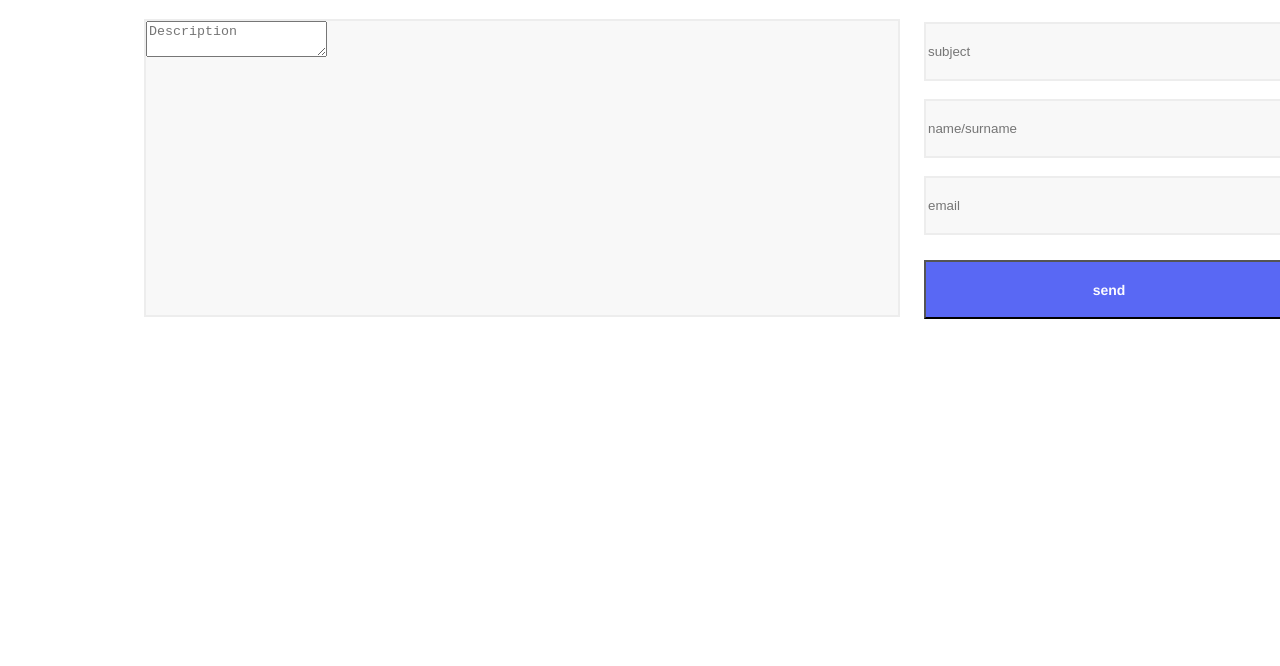
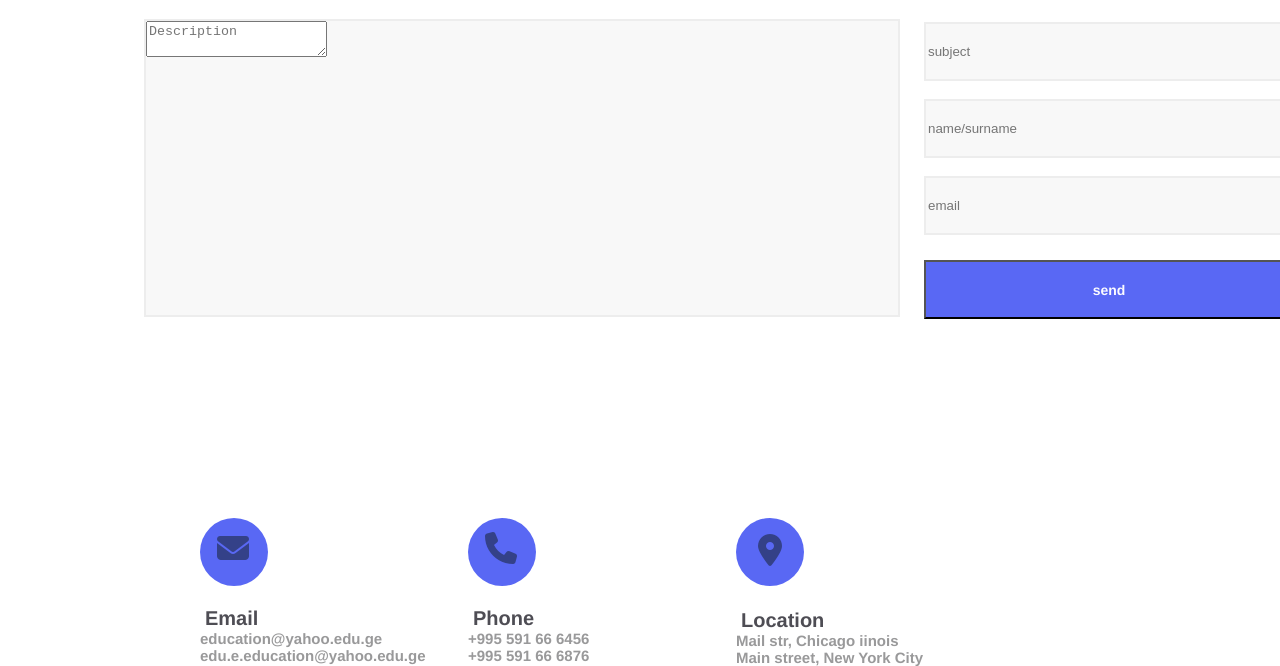
Before and after one commit to datunarobakidze/shualeduri3, a plain HTML site: page index.html in a window 1280 px wide. Shown: the part 139-805 px from the top of the page. Drawn offline with Linux system fonts and the light colour scheme.

Commit message:
icons done
icon styled

```diff
--- a/css/styles.css
+++ b/css/styles.css
@@ -65,3 +65,66 @@ font-style: normal;
 font-weight: 700;
 line-height: normal;
 }
+.icon {
+    width: 68px;
+height: 68px;
+flex-shrink: 0;
+background-color: #5968F4;
+border-radius: 50%;
+margin-right: 200px;
+/* border: 2px solid blue; */
+}
+.fa-envelope {
+    margin-left: 17px;
+    margin-top: 30px;
+    color: #344188;
+}
+.fa-phone {
+    margin-left: 17px;
+    margin-top: 30px;
+    color: #344188;
+
+}
+.fa-location-dot {
+    margin-left: 22px;
+    margin-top: 32px;
+    color: #344188;
+}
+.s1 {
+    margin-left:  200px;
+}
+h4 {
+    margin-top: 50px;
+    margin-left: 5px;
+    color: #4E4D54;
+font-family: Helvetica;
+font-size: 20px;
+font-style: normal;
+font-weight: 700;
+line-height: normal;
+}
+a {
+    color: #99999A;
+font-family: Helvetica;
+font-size: 15px;
+font-style: normal;
+font-weight: 700;
+line-height: normal;
+margin-top: 8px;
+
+}
+.s1{
+    display: flex;
+    flex-direction: row;
+    justify-content:space-evenly;
+    margin-right: 600px;
+
+
+}
+a {
+    max-width: 180px;
+    height: 17px;
+}
+p {
+    width: 250px;
+}
--- a/index.html
+++ b/index.html
@@ -6,6 +6,7 @@
     <title>დავალება 11</title>
     <link rel="stylesheet" href="css/reset.css" />
     <link rel="stylesheet" href="css/styles.css" />
+    <script src="https://kit.fontawesome.com/c9bb0bc2aa.js" crossorigin="anonymous"></script>
   </head>
   <body>
     <div class="container">
@@ -24,9 +25,41 @@
             class="a"
           />
           <input type="text" name="email" placeholder="email" class="a" />
-          <input type="submit" value="send" class="submit">
+          <input type="submit" value="send" class="submit" />
         </div>
       </form>
     </div>
+    <section class="s1">
+      <div class="icon">
+        <i class="fa-solid fa-envelope fa-2xl" ></i>
+        <h4>Email</h4>
+        <p>
+          <a href="#">education@yahoo.edu.ge</a>
+        </p>
+        <p>
+          <a href="#">edu.e.education@yahoo.edu.ge</a>
+        </p>
+      </div>
+      <div class="icon">
+        <i class="fa-solid fa-phone fa-2xl"></i>
+        <h4>Phone</h4>
+        <p>
+          <a href="#">+995 591 66 6456</a>
+        </p>
+        <p>
+          <a href="#">+995 591 66 6876</a>
+        </p>
+      </div>
+      <div class="icon">
+        <i class="fa-solid fa-location-dot fa-2xl"></i>
+        <h4>Location</h4>
+        <p>
+          <a href="#">Mail str, Chicago iinois</a>
+        </p>
+        <p>
+          <a href="#">Main street, New York City</a>
+        </p>
+      </div>
+    </section>
   </body>
 </html>
```
